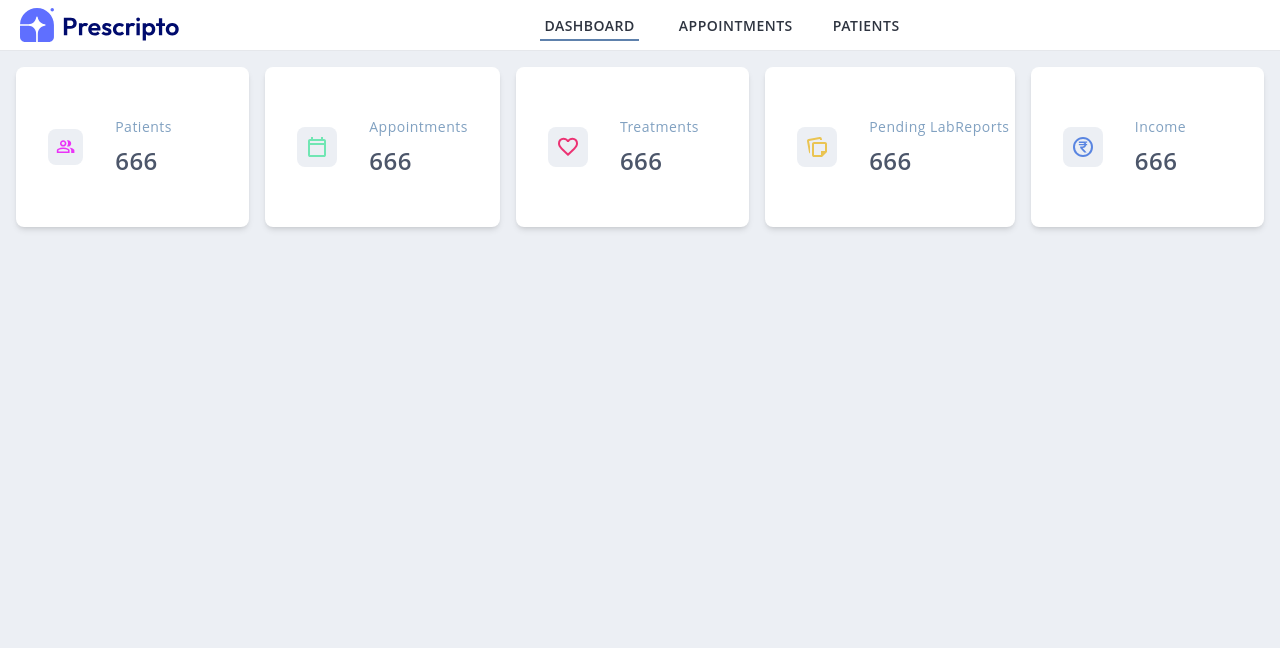
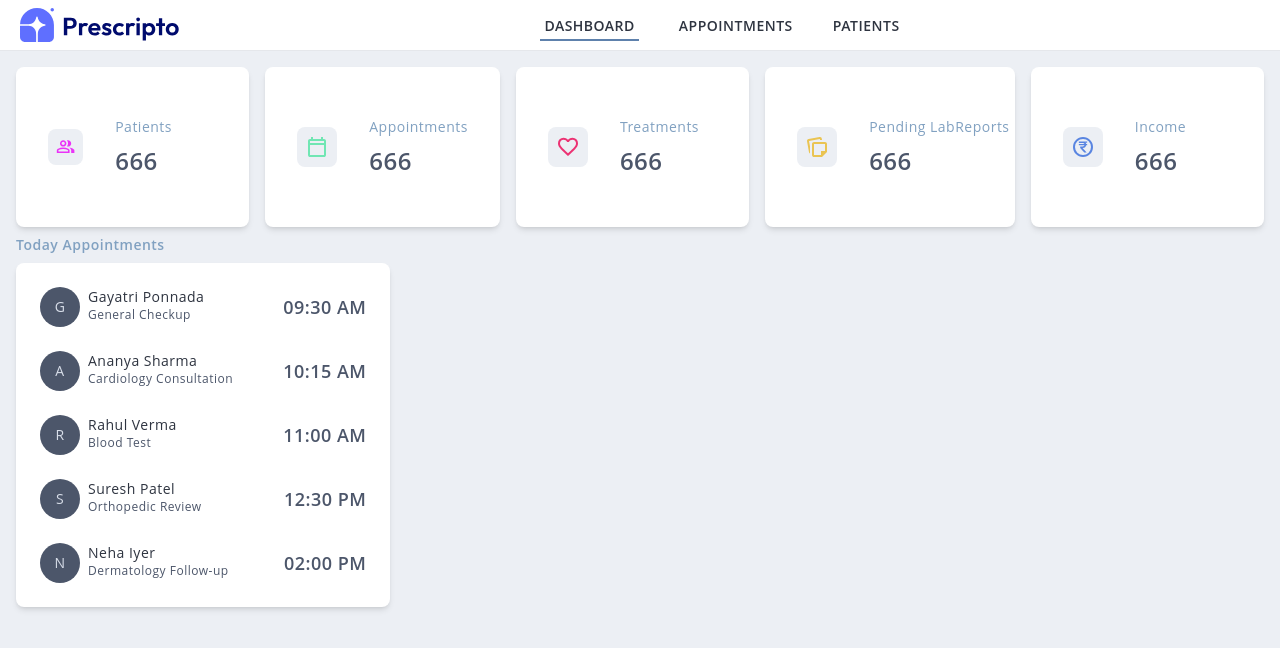
Before and after one commit to gayatriponnada/Hospital-Management-System, a React (Vite) app: page /doctor/dashboard in a window 1280 px wide. Shown: the top 648 px of the page. Built offline with nearby package versions, Linux system fonts and the light colour scheme.

Commit message:
appointments card added

```diff
--- /dev/null
+++ b/src/components/doctors-dashboard/DoctorAppointments.jsx
@@ -0,0 +1,102 @@
+import React from "react";
+
+const appointmentsData = [
+  {
+    id: 1,
+    name: "Gayatri Ponnada",
+    avatar: "G", // fallback initial
+    avatarUrl: "", // optional image url
+    appointmentType: "General Checkup",
+    doctor: "Dr. Ramesh Kumar",
+    date: "2025-01-18",
+    time: "09:30 AM",
+    status: "Scheduled",
+  },
+  {
+    id: 2,
+    name: "Ananya Sharma",
+    avatar: "A",
+    avatarUrl: "",
+    appointmentType: "Cardiology Consultation",
+    doctor: "Dr. Meera Rao",
+    date: "2025-01-18",
+    time: "10:15 AM",
+    status: "In Progress",
+  },
+  {
+    id: 3,
+    name: "Rahul Verma",
+    avatar: "R",
+    avatarUrl: "",
+    appointmentType: "Blood Test",
+    doctor: "Dr. Lab Services",
+    date: "2025-01-18",
+    time: "11:00 AM",
+    status: "Completed",
+  },
+  {
+    id: 4,
+    name: "Suresh Patel",
+    avatar: "S",
+    avatarUrl: "",
+    appointmentType: "Orthopedic Review",
+    doctor: "Dr. Ajay Singh",
+    date: "2025-01-18",
+    time: "12:30 PM",
+    status: "Scheduled",
+  },
+  {
+    id: 5,
+    name: "Neha Iyer",
+    avatar: "N",
+    avatarUrl: "",
+    appointmentType: "Dermatology Follow-up",
+    doctor: "Dr. Kavita Menon",
+    date: "2025-01-18",
+    time: "02:00 PM",
+    status: "Cancelled",
+  },
+];
+
+const DoctorAppointments = () => {
+  return (
+    <div className="flex flex-col gap-2">
+      <div className="text-sm font-semibold text-secondary">Today Appointments</div>
+      <div className="bg-white rounded-lg p-4 shadow-md w-[30%] max-h-[58vh] overflow-auto">
+        <div className="flex flex-col gap-2 w-full">
+          {appointmentsData.map((appointment) => (
+            <div
+              key={appointment.id}
+              className=" group flex gap-2 justify-between items-center hover:bg-neutral-content hover:text-white p-2 rounded-lg cursor-pointer"
+            >
+              <div className="flex gap-2">
+                <div>
+                  <div className="avatar avatar-placeholder">
+                    <div className="bg-neutral text-neutral-content w-10 rounded-full">
+                      <span className="text-sm">{appointment.avatar}</span>
+                    </div>
+                  </div>
+                </div>
+                <div>
+                  <div className="text-sm font-normal ">{appointment.name}</div>
+                  <div className="text-xs text-neutral group-hover:text-white font-normal ">
+                    {appointment.appointmentType}
+                  </div>
+                </div>
+              </div>
+              <div className="text-lg font-semibold text-neutral ">{appointment.time}</div>
+            </div>
+          ))}
+
+          {/* <div className="avatar avatar-placeholder">
+            <div className="bg-neutral text-neutral-content w-24 rounded-full">
+              <span className="text-3xl">D</span>
+            </div>
+          </div> */}
+        </div>
+      </div>
+    </div>
+  );
+};
+
+export default DoctorAppointments;
--- a/src/pages/DoctorsDashboard.jsx
+++ b/src/pages/DoctorsDashboard.jsx
@@ -1,10 +1,12 @@
 import React from "react";
 import DoctorCards from "../components/doctors-dashboard/DoctorCards";
+import DoctorAppointments from "../components/doctors-dashboard/DoctorAppointments";
 
 const DoctorsDashboard = () => {
   return (
-    <div>
+    <div className="flex flex-col gap-2 h-[85vh]">
       <DoctorCards />
+      <DoctorAppointments />
     </div>
   );
 };
```
